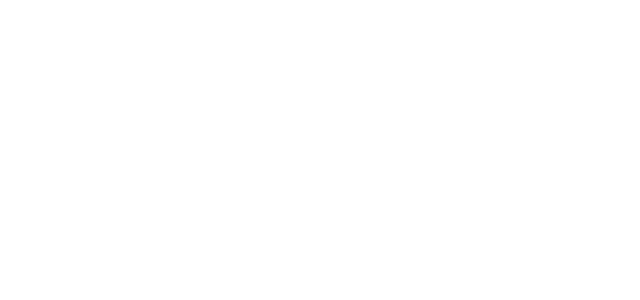
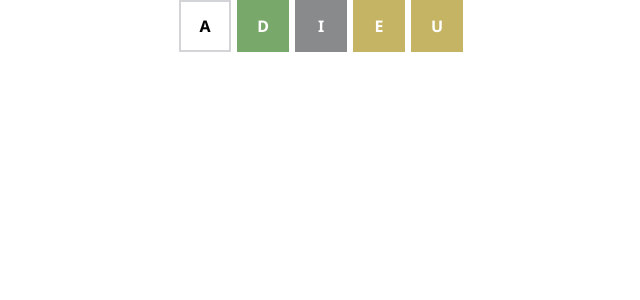
Before and after one commit to aminor32/wordle-fight-fe, a React (Vite) app: page / in a window 1280 px wide. Shown: the top 300 px of the page, without its empty margins (319-959 px from the left). Built offline with nearby package versions, Linux system fonts and the light colour scheme.

Commit message:
Add word UI

```diff
--- /dev/null
+++ b/index.css
@@ -0,0 +1,11 @@
+@import url("https://fonts.googleapis.com/css2?family=Noto+Sans:wght@700&display=swap");
+
+body {
+  margin: 0;
+  box-sizing: border-box;
+}
+
+#root {
+  width: 100%;
+  height: 100vh;
+}
--- a/index.html
+++ b/index.html
@@ -4,7 +4,8 @@
     <meta charset="UTF-8" />
     <link rel="icon" type="image/svg+xml" href="/vite.svg" />
     <meta name="viewport" content="width=device-width, initial-scale=1.0" />
-    <title>Vite + React + TS</title>
+    <title>Wordle</title>
+    <link rel="stylesheet" type="text/css" href="./index.css" />
   </head>
   <body>
     <div id="root"></div>
--- a/src/App.tsx
+++ b/src/App.tsx
@@ -1,9 +1,11 @@
+import GamePage from "./pages/GamePage";
+
 const App: React.FC = () => {
   return (
     <>
-
+      <GamePage />
     </>
-  )
-}
+  );
+};
 
 export default App;
--- /dev/null
+++ b/src/components/Block.tsx
@@ -0,0 +1,53 @@
+import { status, Status } from "@/utils/type";
+import { colorSet } from "@/utils/color";
+
+interface BlockProps {
+  char: string;
+  stat: Status;
+}
+
+const Block: React.FC<BlockProps> = ({ char, stat }) => {
+  return (
+    <div
+      style={{
+        display: "flex",
+        justifyContent: "center",
+        alignItems: "center",
+        width: "48px",
+        height: "48px",
+        border: `2px solid ${
+          stat == status.none && char
+            ? colorSet.lightGray
+            : stat == status.none
+            ? colorSet.darkGray
+            : stat == status.hit
+            ? colorSet.green
+            : stat == status.ball
+            ? colorSet.yellow
+            : colorSet.darkGray
+        }`,
+        background:
+          stat == status.hit
+            ? colorSet.green
+            : stat == status.ball
+            ? colorSet.yellow
+            : stat == status.miss
+            ? colorSet.darkGray
+            : colorSet.white,
+      }}
+    >
+      <p
+        style={{
+          margin: 0,
+          fontFamily: "Noto Sans",
+          fontWeight: 700,
+          color: stat == status.none ? colorSet.black : colorSet.white,
+        }}
+      >
+        {char}
+      </p>
+    </div>
+  );
+};
+
+export default Block;
--- /dev/null
+++ b/src/components/Word.tsx
@@ -0,0 +1,22 @@
+import Block from "@/components/Block";
+import { status } from "@/utils/type";
+
+const Word: React.FC = () => {
+  return (
+    <div
+      style={{
+        display: "flex",
+        justifyContent: "center",
+        gap: "6px 6px",
+      }}
+    >
+      <Block char="A" stat={status.none} />
+      <Block char="D" stat={status.hit} />
+      <Block char="I" stat={status.miss} />
+      <Block char="E" stat={status.ball} />
+      <Block char="U" stat={status.ball} />
+    </div>
+  );
+};
+
+export default Word;
--- a/src/index.css
+++ /dev/null
@@ -1,70 +0,0 @@
-:root {
-  font-family: Inter, Avenir, Helvetica, Arial, sans-serif;
-  font-size: 16px;
-  line-height: 24px;
-  font-weight: 400;
-
-  color-scheme: light dark;
-  color: rgba(255, 255, 255, 0.87);
-  background-color: #242424;
-
-  font-synthesis: none;
-  text-rendering: optimizeLegibility;
-  -webkit-font-smoothing: antialiased;
-  -moz-osx-font-smoothing: grayscale;
-  -webkit-text-size-adjust: 100%;
-}
-
-a {
-  font-weight: 500;
-  color: #646cff;
-  text-decoration: inherit;
-}
-a:hover {
-  color: #535bf2;
-}
-
-body {
-  margin: 0;
-  display: flex;
-  place-items: center;
-  min-width: 320px;
-  min-height: 100vh;
-}
-
-h1 {
-  font-size: 3.2em;
-  line-height: 1.1;
-}
-
-button {
-  border-radius: 8px;
-  border: 1px solid transparent;
-  padding: 0.6em 1.2em;
-  font-size: 1em;
-  font-weight: 500;
-  font-family: inherit;
-  background-color: #1a1a1a;
-  cursor: pointer;
-  transition: border-color 0.25s;
-}
-button:hover {
-  border-color: #646cff;
-}
-button:focus,
-button:focus-visible {
-  outline: 4px auto -webkit-focus-ring-color;
-}
-
-@media (prefers-color-scheme: light) {
-  :root {
-    color: #213547;
-    background-color: #ffffff;
-  }
-  a:hover {
-    color: #747bff;
-  }
-  button {
-    background-color: #f9f9f9;
-  }
-}
--- /dev/null
+++ b/src/pages/GamePage.tsx
@@ -0,0 +1,8 @@
+import Word from "@/components/Word";
+import React from "react";
+
+const GamePage: React.FC = () => {
+  return <Word />;
+};
+
+export default GamePage;
--- /dev/null
+++ b/src/utils/color.ts
@@ -0,0 +1,8 @@
+export const colorSet = {
+  darkGray: "#888a8c",
+  lightGray: "#d2d4d7",
+  green: "#79a86b",
+  yellow: "#c6b465",
+  white: "#ffffff",
+  black: "#000000",
+};
--- /dev/null
+++ b/src/utils/type.ts
@@ -0,0 +1,10 @@
+import { ValueUnion } from "utils/util";
+
+export const status = {
+  none: "none",
+  hit: "hit",
+  miss: "miss",
+  ball: "ball",
+} as const;
+
+export type Status = ValueUnion<typeof status>;
--- /dev/null
+++ b/src/utils/util.ts
@@ -0,0 +1,2 @@
+export type KeyUnion<T> = keyof T;
+export type ValueUnion<T> = T[keyof T];
```
Also changed, not shown: src/main.tsx (+5 -6 lines).
